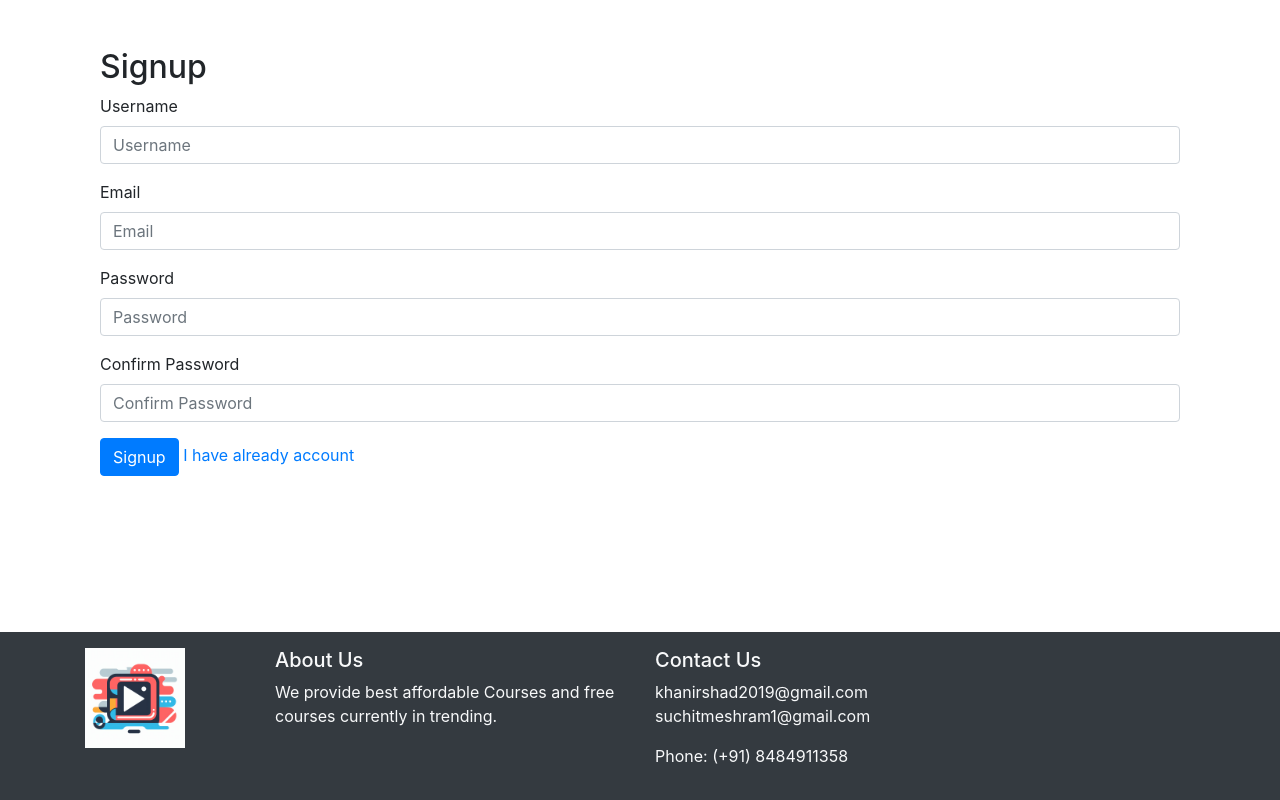
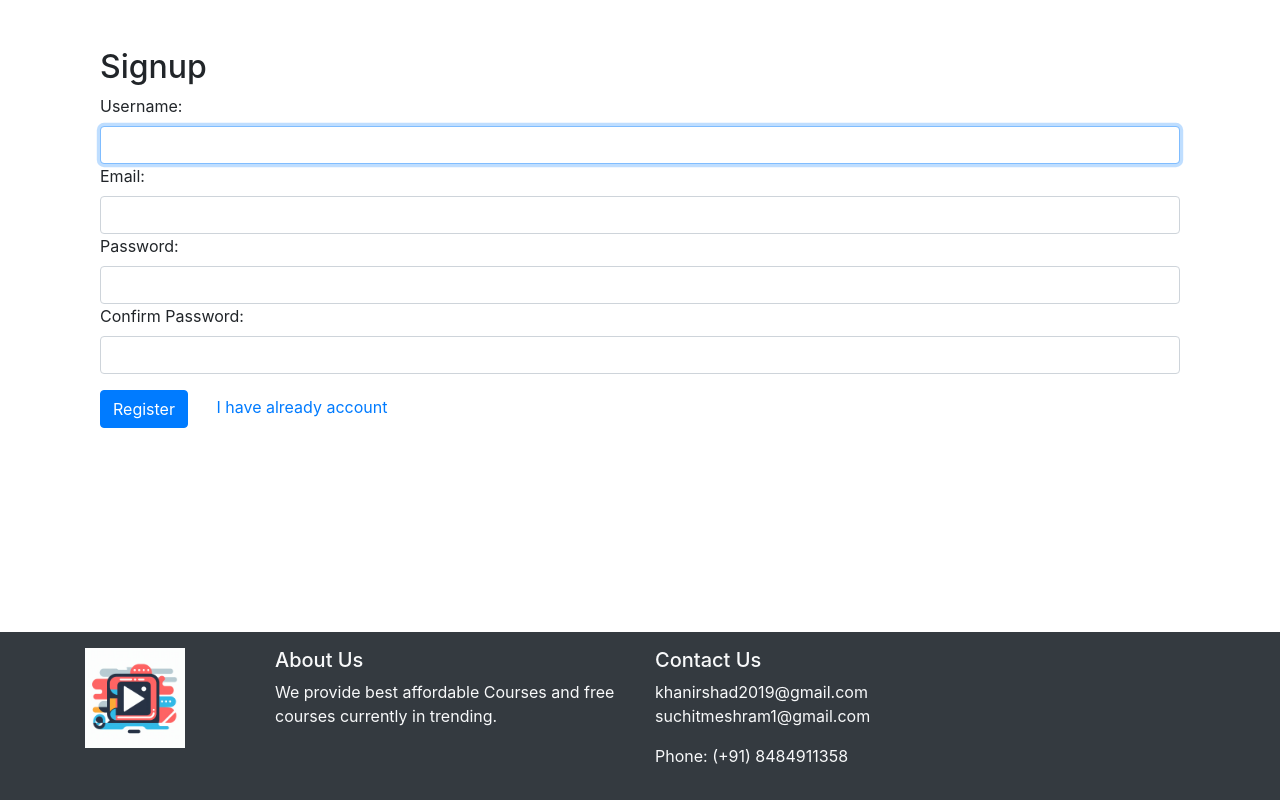
Before and after one commit to irshadkhan2019/videoSubscriptionApp, a Django app: page /signup/ in a window 1280 px wide. Run offline with Django 3.2, Linux system fonts and the light colour scheme; some libraries are stand-ins or nearby versions.

Commit message:
Sigup form logic fix and handling edge cases

```diff
--- /dev/null
+++ b/authentication/forms.py
@@ -0,0 +1,48 @@
+from django import forms
+from django.contrib.auth.forms import UserCreationForm
+from django.contrib.auth.models import User
+from django.contrib import messages
+
+class RegistrationForm(UserCreationForm):
+    username = forms.CharField(
+        max_length=30,
+        help_text='Required. Your username should not exceed 30 characters.',
+        widget=forms.TextInput(attrs={'class': 'form-control'})
+    )
+    email = forms.EmailField(
+        max_length=254,
+        help_text='Required. Enter a valid email address.',
+        widget=forms.EmailInput(attrs={'class': 'form-control'})
+    )
+    password1 = forms.CharField(
+        label='Password',
+        widget=forms.PasswordInput(attrs={'class': 'form-control'})
+    )
+    password2 = forms.CharField(
+        label='Confirm Password',
+        widget=forms.PasswordInput(attrs={'class': 'form-control'})
+    )
+
+    class Meta:
+        model = User
+        fields = ('username', 'email', 'password1', 'password2')
+
+    def clean_email(self):
+        email = self.cleaned_data['email']
+        if User.objects.filter(email=email).exists():
+            raise forms.ValidationError("A user with this email address already exists.")
+        return email
+
+    def clean_username(self):
+        username = self.cleaned_data['username']
+        if User.objects.filter(username=username).exists():
+            raise forms.ValidationError("A user with this username already exists.")
+        return username
+
+    def clean_password2(self):
+        password1 = self.cleaned_data.get('password1')
+        password2 = self.cleaned_data.get('password2')
+        if password1 and password2 and password1 != password2:
+            print("pass err")
+            raise forms.ValidationError("Passwords do not match.")
+        return password2
--- a/authentication/views.py
+++ b/authentication/views.py
@@ -3,33 +3,20 @@
 from django.contrib.auth import authenticate,login,logout
 from django.contrib.auth.decorators import login_required
 from django.contrib import messages
+from .forms import RegistrationForm
 
-# Create your views here.
+# To Register user
+def Signup(request):
+    if request.method == 'POST':
+        form = RegistrationForm(request.POST)
+        if form.is_valid():
+            user = form.save()
+            return redirect('authentication:login')  # Redirect to login page upon successful registration
+    else:
+        form = RegistrationForm()
 
-def Signup(request):
-    if request.method=='POST':
-        username=request.POST.get('username')
-        email=request.POST.get('email')
-        pass1=request.POST.get('password1')
-        pass2=request.POST.get('password2')
+    return render(request, 'signup.html', {'form': form})
 
-        # matching conditions
-        if pass1!=pass2:
-             messages.warning(request, "password and confirm password must be same")
-        if username=="" or email=="" or pass1=="":
-            messages.warning(request, "Please fill all fields")
-        if User.objects.filter(username=username).exists():
-                messages.error(request, 'A user with this username already exists.')
-        elif User.objects.filter(email=email).exists():
-                messages.error(request, 'A user with this email address already exists.')
-
-        else:
-            my_user=User.objects.create_user(username,email,pass1)
-            my_user.save()
-            messages.success(request, "Your account has been registered successfully")
-            return redirect('authentication:login')
-
-    return render (request,'signup.html')
 
 def Login(request):
     if request.method=='POST':
--- a/course/utils.py
+++ b/course/utils.py
@@ -9,6 +9,10 @@
 # Function to generate top 5 purcahsed courses as bar plt.
 def generate_top_purchased_courses():
     course_purchases = Course.objects.annotate(num_purchases=Count('usercourses'))
+
+    if not course_purchases.exists():
+        # If there are no courses with purchases, return None or an appropriate response
+        return None
 
     # Sort the courses by the number of purchases in descending order and select the top 5
     top_courses = course_purchases.order_by('-num_purchases')[:5]
--- a/course/views.py
+++ b/course/views.py
@@ -62,4 +62,7 @@
 # view to display top 5 purchased courses
 def top_purchased_courses(request):
     image_url = generate_top_purchased_courses()
+    # If no purchased course
+    if image_url is None:
+        return render(request, 'top_courses.html', {'image_url': 'None'})
     return render(request, 'top_courses.html', {'image_url': image_url})
--- a/templates/login.html
+++ b/templates/login.html
@@ -16,7 +16,7 @@
             <label for="password">Password</label>
             <input type="password" placeholder="Password" class="form-control" id="password" name="pass">
          </div>
-        <button type="submit" class="btn btn-primary">Log In</button>
+        <button type="submit" class="btn btn-primary mr-4">Log In</button>
 
         <a href="{% url 'authentication:signup' %}" >Create a account</a>
     </form>
--- a/templates/signup.html
+++ b/templates/signup.html
@@ -4,30 +4,36 @@
 <div class="container mt-5">
     <h2>Signup</h2>
     {% include 'alerts.html' %}
-    <!-- new -->
+
+    <!-- Display form validation errors -->
+    {% if form.errors %}
+    <div class="alert alert-danger">
+      <strong>Error(s):</strong>
+      <ul>
+        {% for field, errors in form.errors.items %}
+          {% for error in errors %}
+            <li>{{ error }}</li>
+          {% endfor %}
+        {% endfor %}
+      </ul>
+    </div>
+  {% endif %}
+
     <form  action="{% url 'authentication:signup' %}" method="post">
         {% csrf_token %}
-        <div class="form-group">
-            <label for="username">Username</label>
-            <input type="text" placeholder="Username" name="username" class="form-control" id="username">
+        {{ form.username.label_tag }}
+        {{ form.username }}
+        {{ form.email.label_tag }}
+        {{ form.email }}
+        {{ form.password1.label_tag }}
+        {{ form.password1 }}
+        {{ form.password2.label_tag }}
+        {{ form.password2 }}
+        <div class=" mt-3">
+            <button type="submit" class="btn btn-primary mr-4">Register</button>
+            <a href="{% url 'authentication:login' %}" >I have already account</a>
         </div>
-        <div class="form-group">
-            <label for="email">Email</label>
-            <input type="email" placeholder="Email " name="email" class="form-control" id="email">
-         </div>
+    </form>
 
-        <div class="form-group">
-            <label for="password1">Password</label>
-            <input type="password" placeholder="Password" id="password1" class="form-control" name="password1">
-        </div>
-
-        <div class="form-group">
-            <label for="password2">Confirm Password</label>
-            <input type="password" placeholder="Confirm Password" id="password2" class="form-control" name="password2">
-        </div>
-        <button type="submit" class="btn btn-primary">Signup</button>
-
-        <a href="{% url 'authentication:login' %}" >I have already account</a>
-    </form>
 </div>
 {% endblock %}
```
